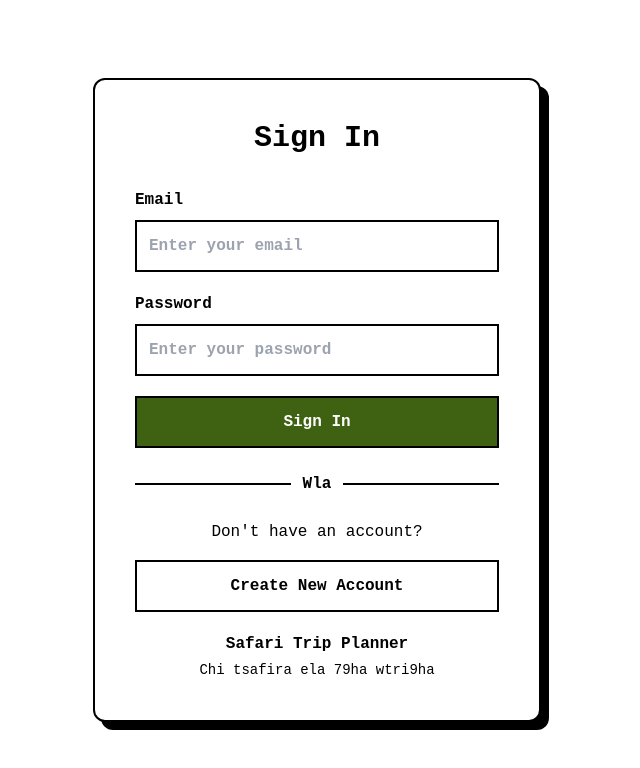
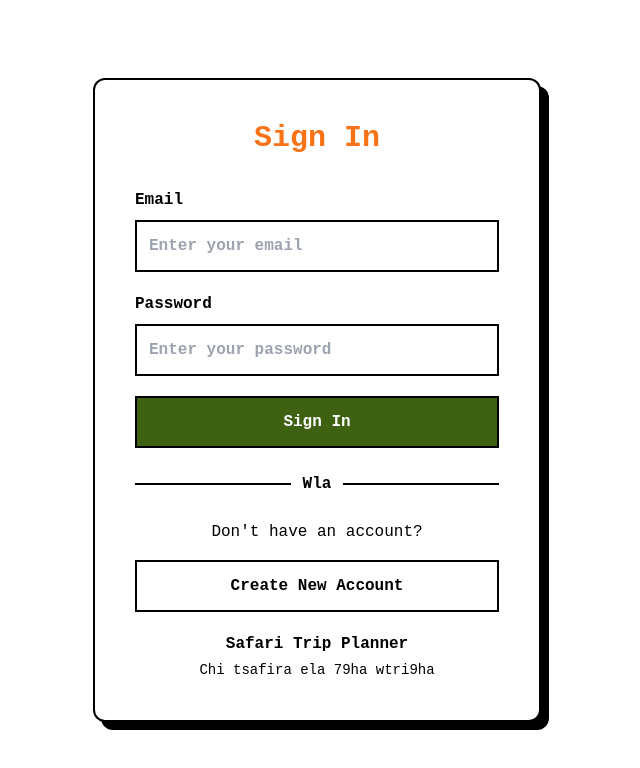
Before and after one commit to Moudabir/safari-voyage-planner-pro, a React (Vite) app: page /auth in a window 1280 px wide. Shown: the top 768 px of the page, without its empty margins (323-963 px from the left). Built offline with nearby package versions, Linux system fonts and the light colour scheme.

Commit message:
Visual edit in Lovable
Edited UI in Lovable

```diff
--- a/src/pages/Auth.tsx
+++ b/src/pages/Auth.tsx
@@ -105,7 +105,7 @@ const Auth = () => {
   const handleSubmit = mode === "signin" ? handleSignIn : handleSignUp;
   return <div className="min-h-screen bg-background flex items-center justify-center p-5">
       <div className="brutalist-card w-full max-w-md">
-        <h1 className="brutalist-title">
+        <h1 className="brutalist-title text-orange-500">
           {mode === "signin" ? "Sign In" : "Create Account"}
         </h1>
 
```
